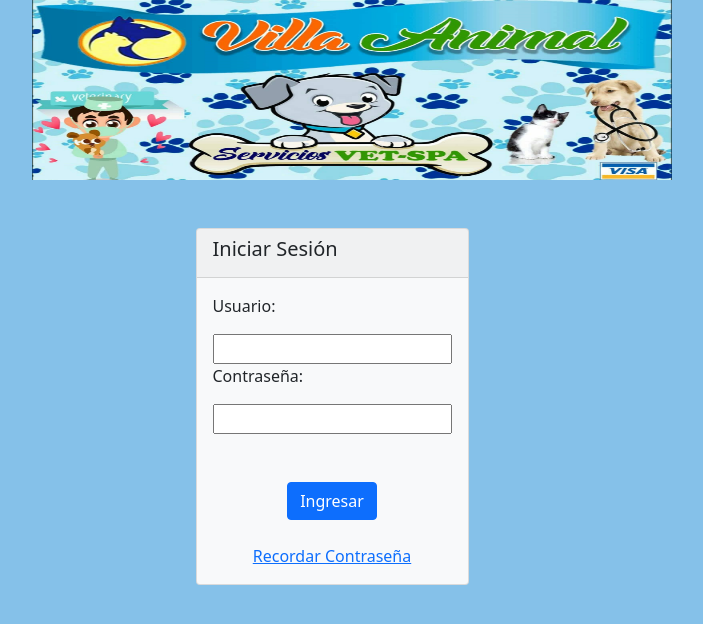
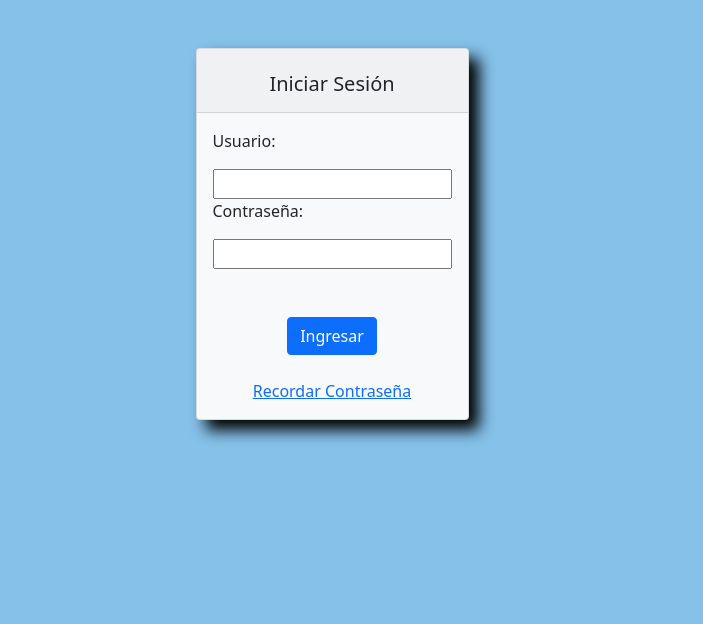
Before and after one commit to Carlos-CMCR/ING-SOFTWARE-VET, a PHP site: page /view/modulos/moduloSeguridad/formAutenticarUsuario.php in a window 1280 px wide. Shown: the top 624 px of the page, without its empty margins (308-1011 px from the left). Run offline with PHP 8.4, Linux system fonts and the light colour scheme.

Commit message:
login 70%

```diff
--- a/view/modulos/estilos.css
+++ b/view/modulos/estilos.css
@@ -89,6 +89,15 @@
   align-items: center;
   background-color: #85C1E9
 }
+.card {
+
+  box-shadow: 10px 10px 15px black;
+}
+h5 {
+  text-align: center;
+  margin-top: 15px;
+  margin-bottom: 15px;
+}
 .link-log {
   padding: 2.5 rem;
   text-align:center ;}
--- a/view/modulos/moduloSeguridad/formAutenticarUsuario.php
+++ b/view/modulos/moduloSeguridad/formAutenticarUsuario.php
@@ -12,7 +12,7 @@
                         <body class="login">
 
 
-                        <img src="../../img/bannercama.jpg" alt="Banner" width="640" height="180">
+
 
                         <br/><br/>
                         <div class="card bg-light mb-3" style="max-width: 20rem;">
```
